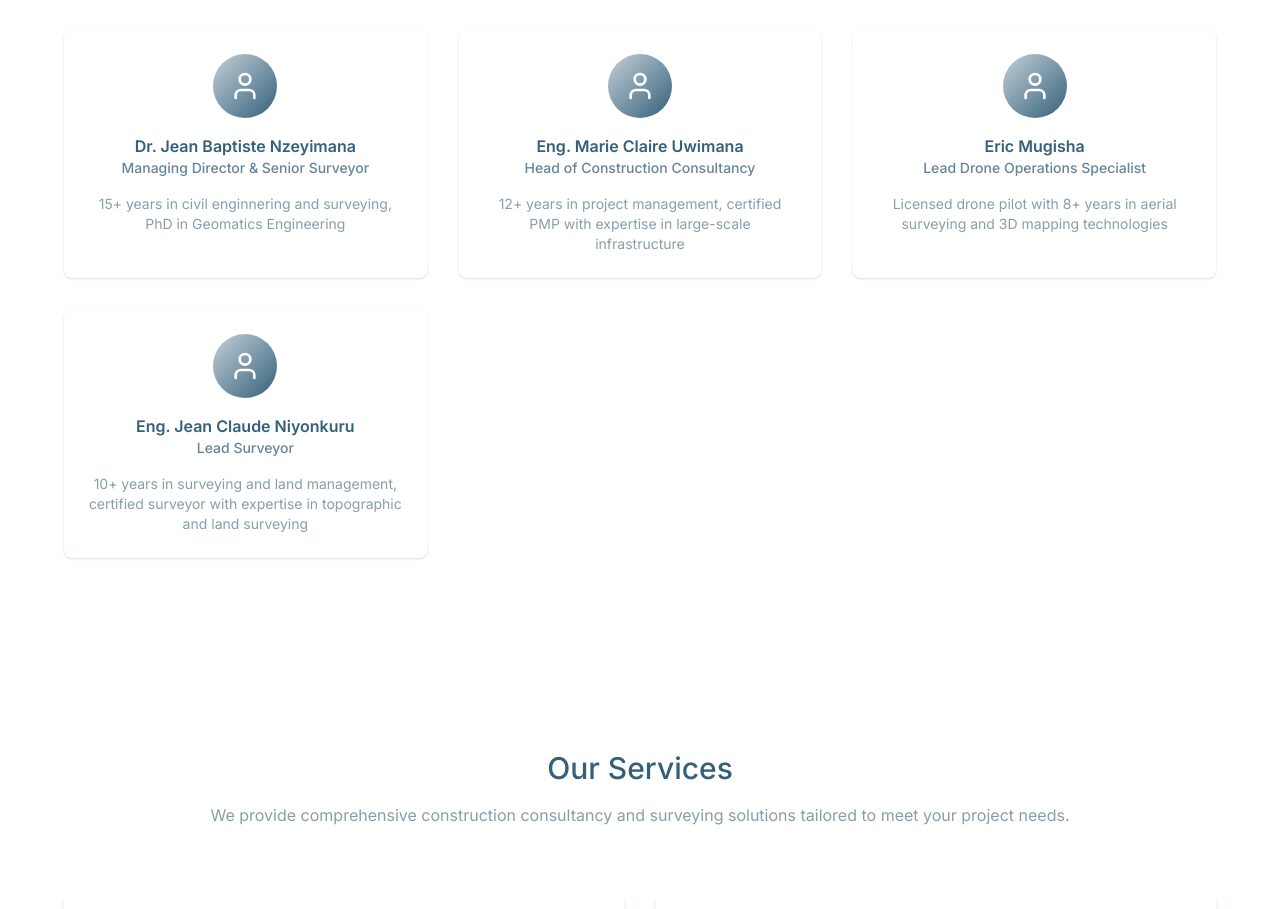
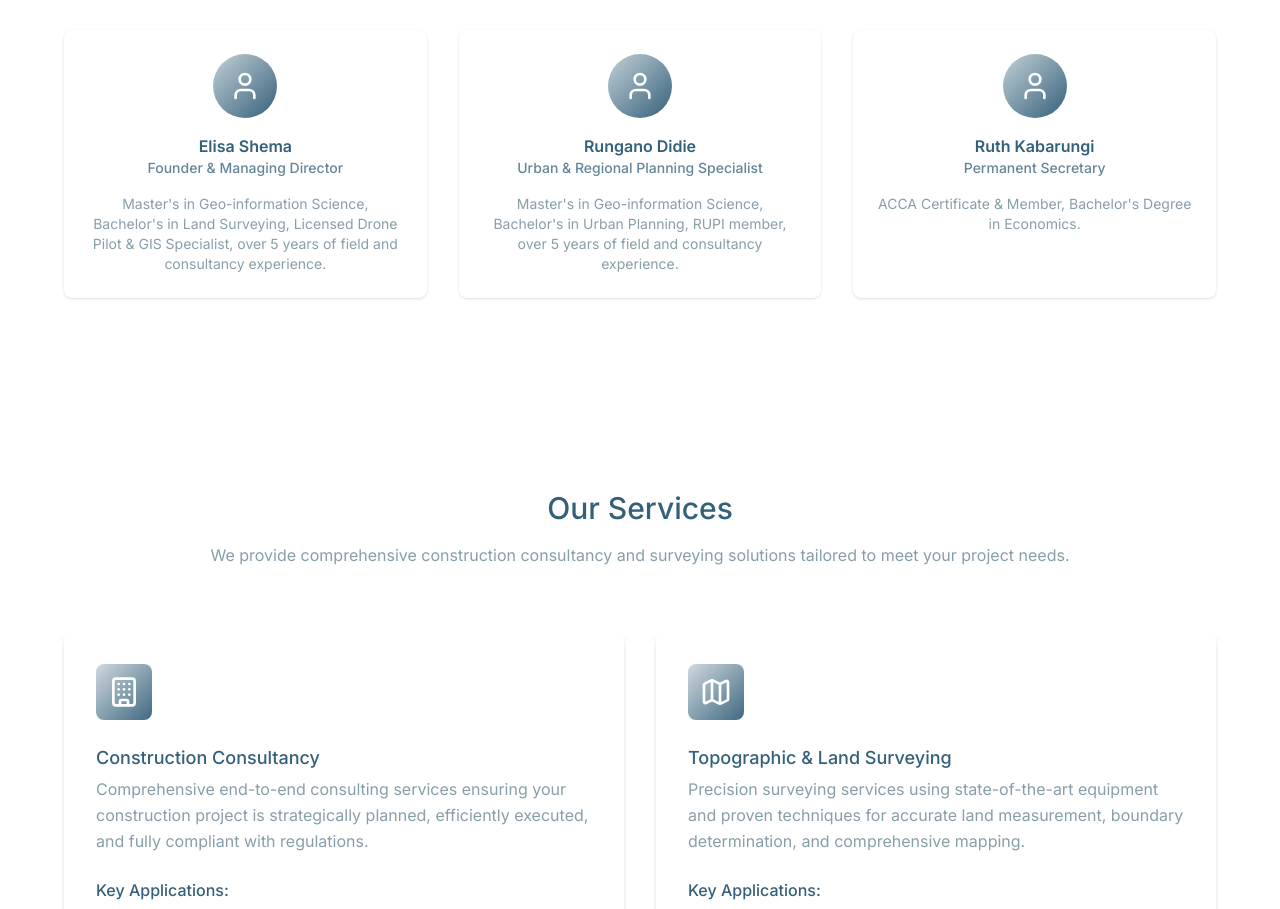
Before and after one commit to DavidMANZI-093/apex, a Next.js app: page / in a window 1280 px wide. Shown: the part 2000-2909 px from the top of the page. Built offline with nearby package versions, Linux system fonts and the light colour scheme.

Commit message:
Auto-commit at 04/07/2025, 14:20:12 for inactivity period...

```diff
--- a/src/components/about.tsx
+++ b/src/components/about.tsx
@@ -31,29 +31,23 @@ const about = () => {
 
   const team = [
     {
-      name: "Dr. Jean Baptiste Nzeyimana",
-      position: "Managing Director & Senior Surveyor",
-      bio: "15+ years in civil enginnering and surveying, PhD in Geomatics Engineering",
+      name: "Elisa Shema",
+      position: "Founder & Managing Director",
+      bio: "Master's in Geo-information Science, Bachelor's in Land Surveying, Licensed Drone Pilot & GIS Specialist, over 5 years of field and consultancy experience.",
       image: "",
     },
     {
-      name: "Eng. Marie Claire Uwimana",
-      position: "Head of Construction Consultancy",
-      bio: "12+ years in project management, certified PMP with expertise in large-scale infrastructure",
+      name: "Rungano Didie",
+      position: "Urban & Regional Planning Specialist",
+      bio: "Master's in Geo-information Science, Bachelor's in Urban Planning, RUPI member, over 5 years of field and consultancy experience.",
       image: "",
     },
     {
-      name: "Eric Mugisha",
-      position: "Lead Drone Operations Specialist",
-      bio: "Licensed drone pilot with 8+ years in aerial surveying and 3D mapping technologies",
+      name: "Ruth Kabarungi",
+      position: "Permanent Secretary",
+      bio: "ACCA Certificate & Member, Bachelor's Degree in Economics.",
       image: "",
     },
-    {
-      name: "Eng. Jean Claude Niyonkuru",
-      position: "Lead Surveyor",
-      bio: "10+ years in surveying and land management, certified surveyor with expertise in topographic and land surveying",
-      image: "",
-    }
   ];
 
   return (
```
